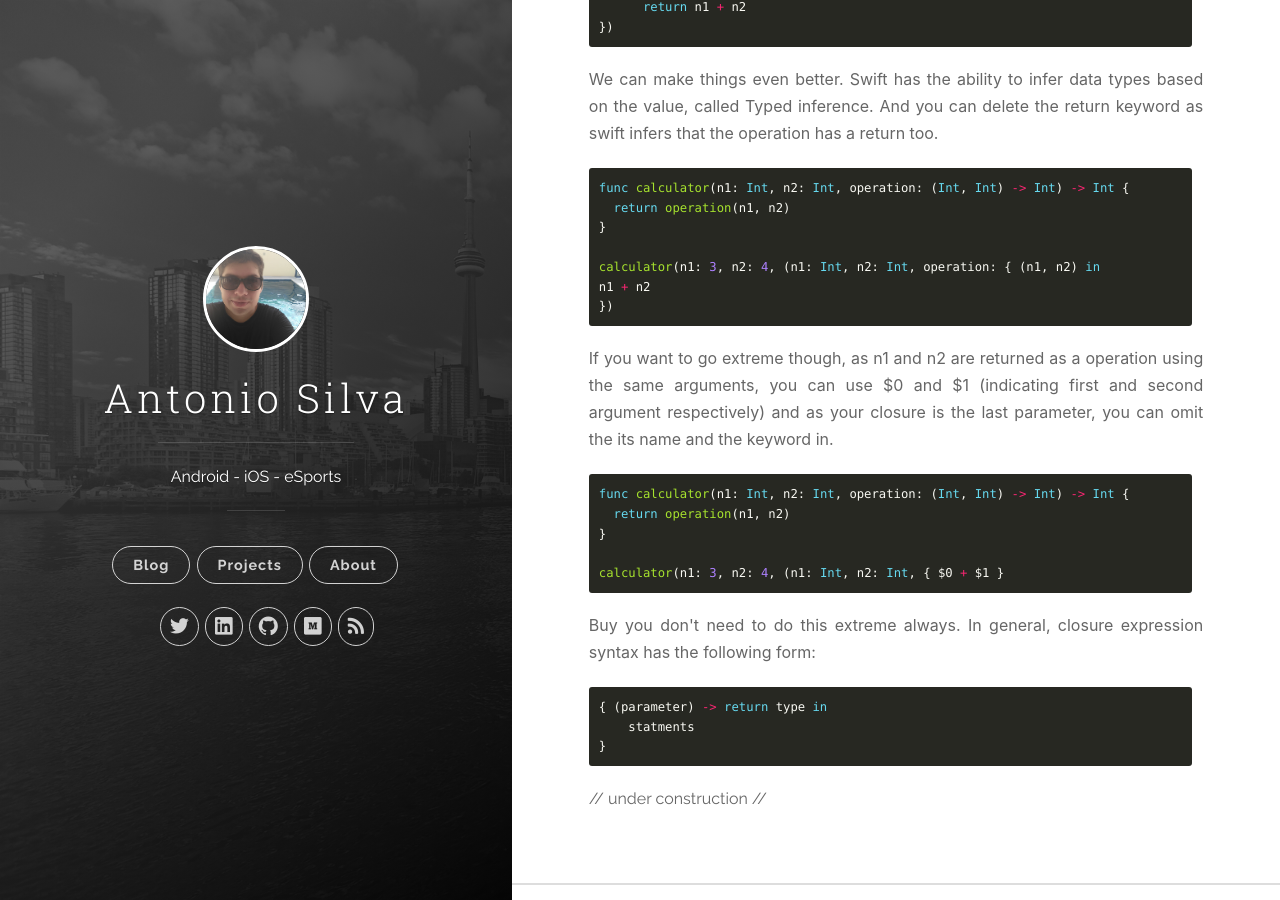
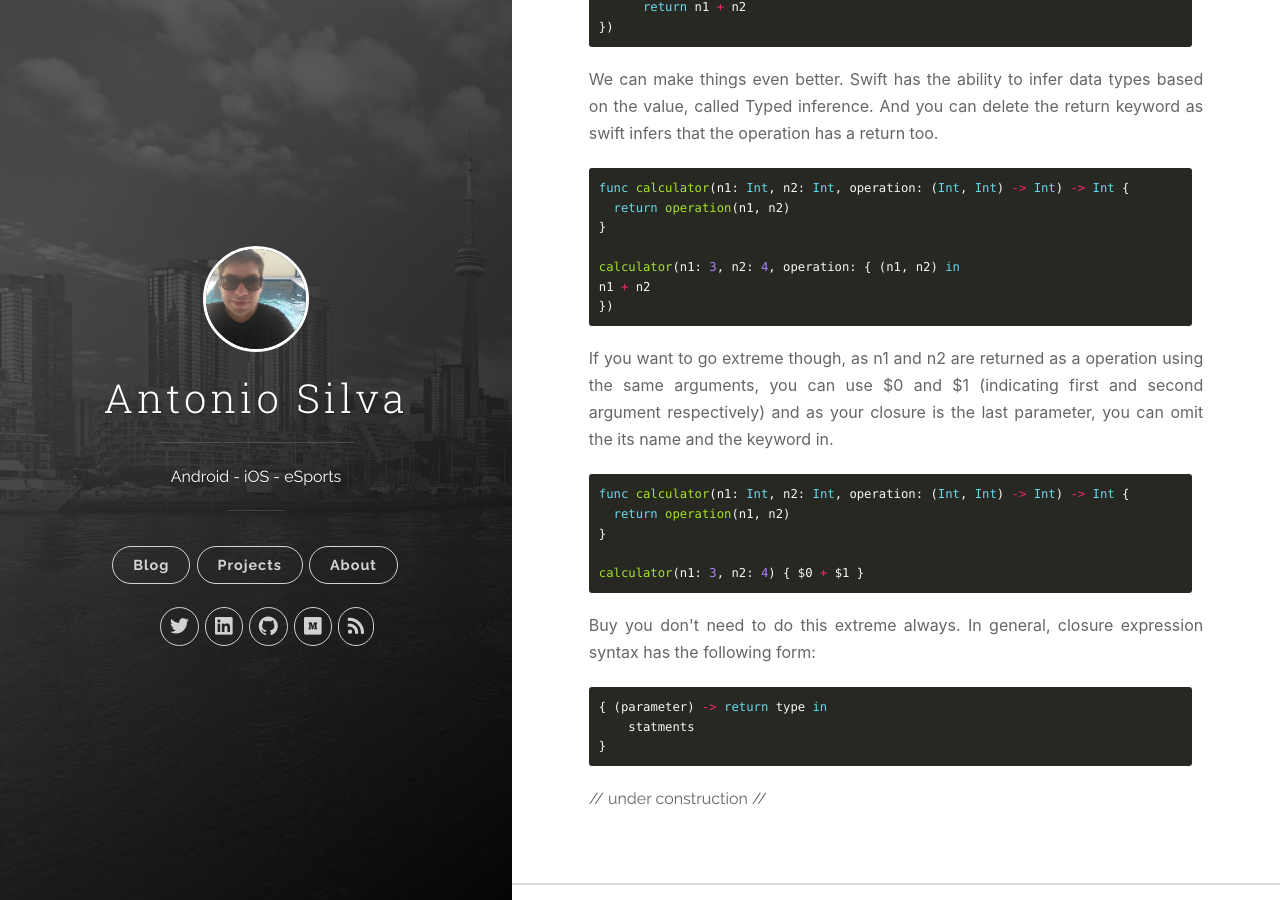
Before and after one commit to antoniosj/antoniosj.github.io, a Jekyll site: the page built from _posts/2019-05-21-swift_closures.markdown, in a window 1280 px wide and 900 px high, scrolled down 1358 px. Built offline with Jekyll 4.4.1, drawn with Linux system fonts in a browser that asks for light colours.

Commit message:
Update 2019-05-21-swift_closures.markdown

````diff
--- a/_posts/2019-05-21-swift_closures.markdown
+++ b/_posts/2019-05-21-swift_closures.markdown
@@ -60,7 +60,7 @@ func calculator(n1: Int, n2: Int, operation: (Int, Int) -> Int) -> Int {
   return operation(n1, n2)
 }
 
-calculator(n1: 3, n2: 4, (n1: Int, n2: Int, operation: { (n1, n2) in
+calculator(n1: 3, n2: 4, operation: { (n1, n2) in
 n1 + n2
 })
 ```
@@ -72,7 +72,7 @@ func calculator(n1: Int, n2: Int, operation: (Int, Int) -> Int) -> Int {
   return operation(n1, n2)
 }
 
-calculator(n1: 3, n2: 4, (n1: Int, n2: Int, { $0 + $1 }
+calculator(n1: 3, n2: 4) { $0 + $1 }
 ```
 
 <p style="text-align: justify; font-family: -apple-system, BlinkMacSystemFont, sans-serif;">Buy you don't need to do this extreme always. In general, closure expression syntax has the following form:</p>
````
